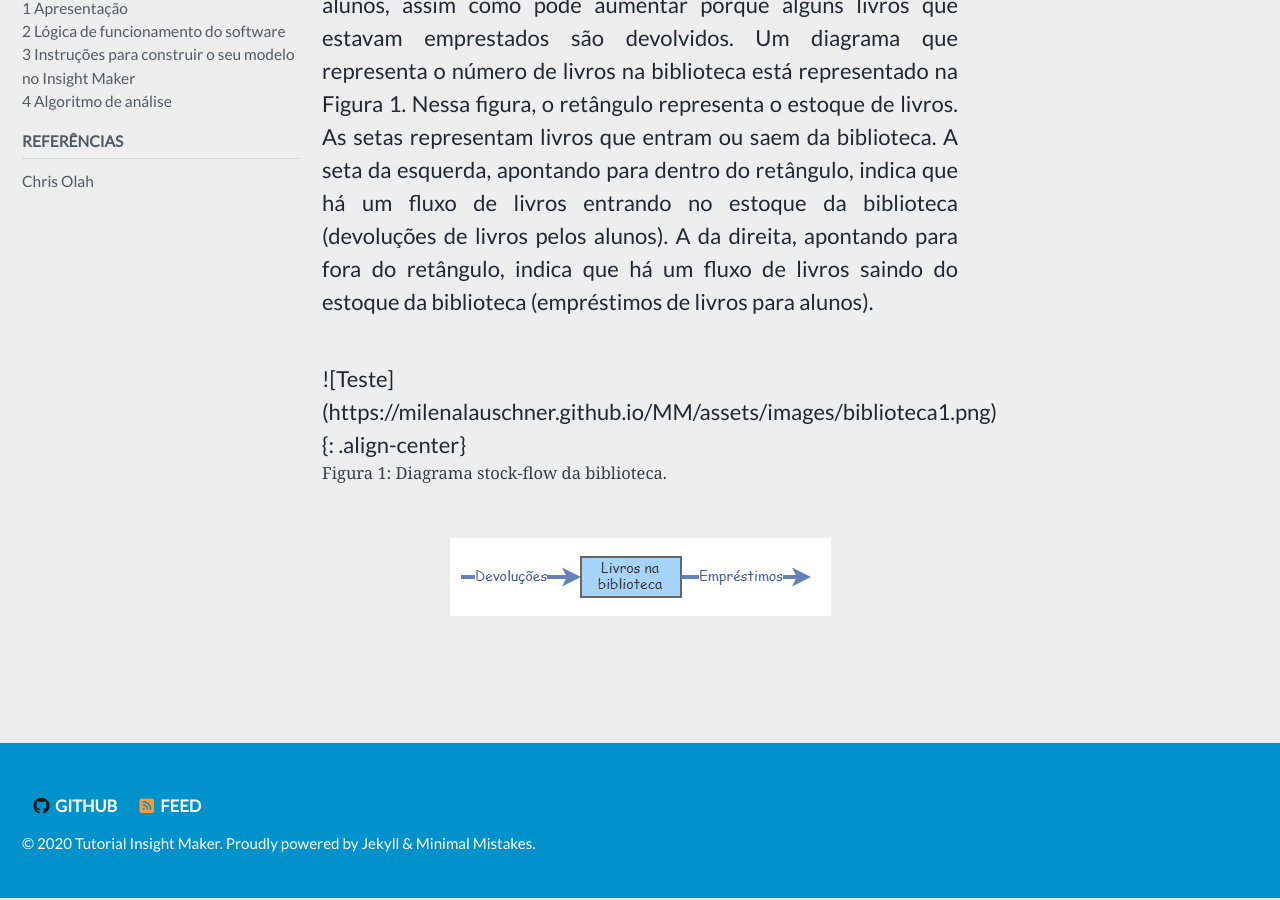
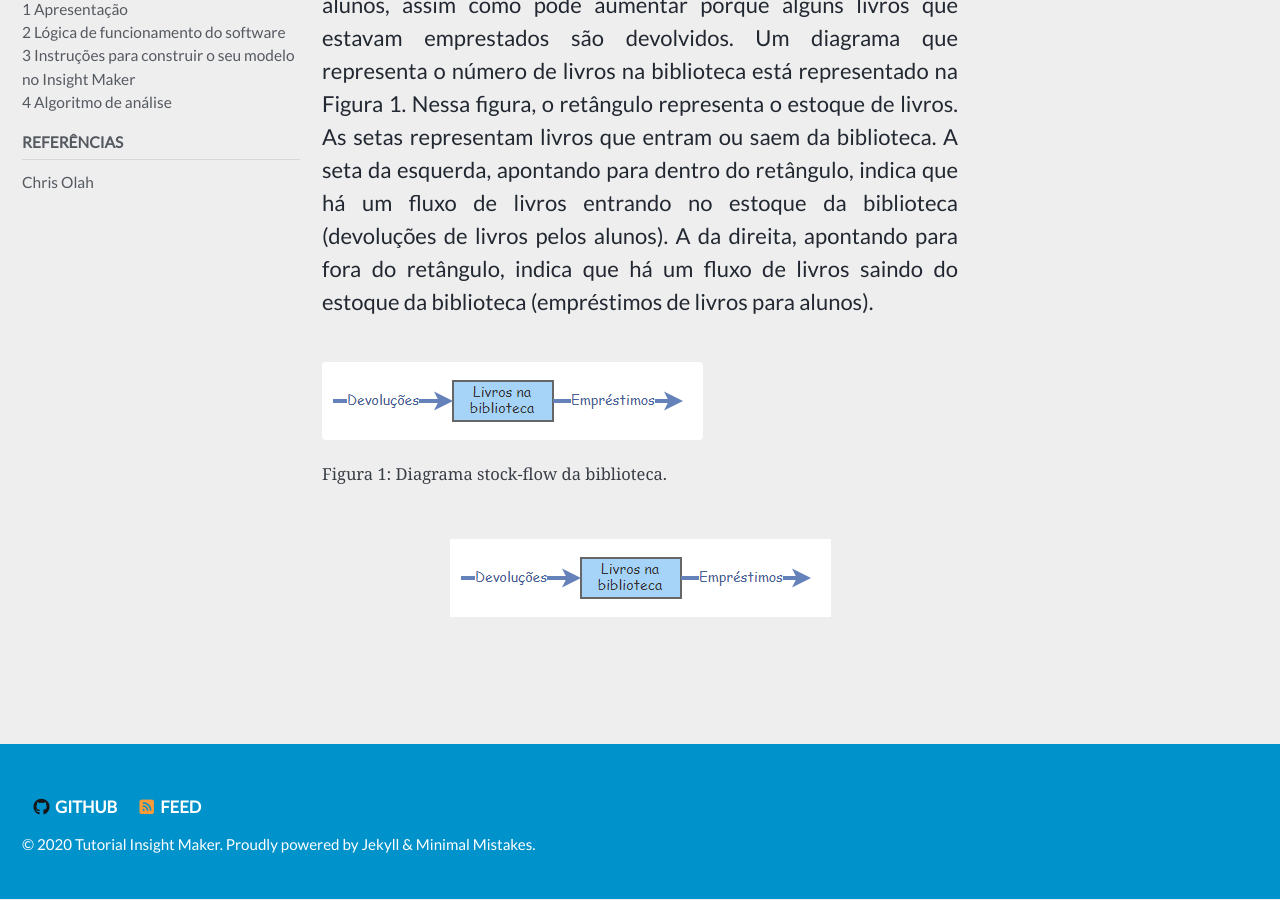
Before and after one commit to milenalauschner/MM, a Jekyll site: the page built from _pages/apresentação.md, in a window 1280 px wide and 900 px high, scrolled down 1874 px. Built offline with Jekyll 4.4.1, drawn with Linux system fonts in a browser that asks for light colours; cached includes are drawn as plain includes; nearby versions of some CDN libraries; formulas are drawn with MathJax 3; comment, search, counter and statistics services are not loaded.

Commit message:
Update apresentação.md

```diff
--- a/_pages/apresentação.md
+++ b/_pages/apresentação.md
@@ -32,10 +32,9 @@ Para isso vamos construir um modelo sobre o estoque de livros na biblioteca leva
 Considere que há certa quantidade de livros disponíveis em uma biblioteca, ou seja, tem um estoque de livros. Digamos que em certo momento haja $$n$$ livros na biblioteca. Essa quantidade de livros pode diminuir porque alguns livros são emprestados aos alunos, assim como pode aumentar porque alguns livros que estavam emprestados são devolvidos. Um diagrama que representa o número de livros na biblioteca está representado na Figura 1. Nessa figura, o retângulo representa o estoque de livros. As setas representam livros que entram ou saem da biblioteca.  A seta da esquerda, apontando para dentro do retângulo, indica que há um fluxo de livros entrando no estoque da biblioteca (devoluções de livros pelos alunos). A da direita, apontando para fora do retângulo, indica que há um fluxo de livros saindo do estoque da biblioteca (empréstimos de livros para alunos).
 {: .text-justify}
 
-
 <figure>
-  ![Teste]({{ site.url }}{{ site.baseurl}}/assets/images/biblioteca1.png){: .align-center}
-  <figcaption>Figura 1: Diagrama stock-flow da biblioteca.</figcaption>
+    <a href="{{ site.url }}{{ site.baseurl}}/assets/images/biblioteca1.png"><img src="{{ site.url }}{{ site.baseurl }}/assets/images/biblioteca1.png" alt="Diagrama stock-flow"></a>
+    <figcaption>Figura 1: Diagrama stock-flow da biblioteca.</figcaption>
 </figure>
 
 ![Teste]({{ site.url }}{{ site.baseurl
```
